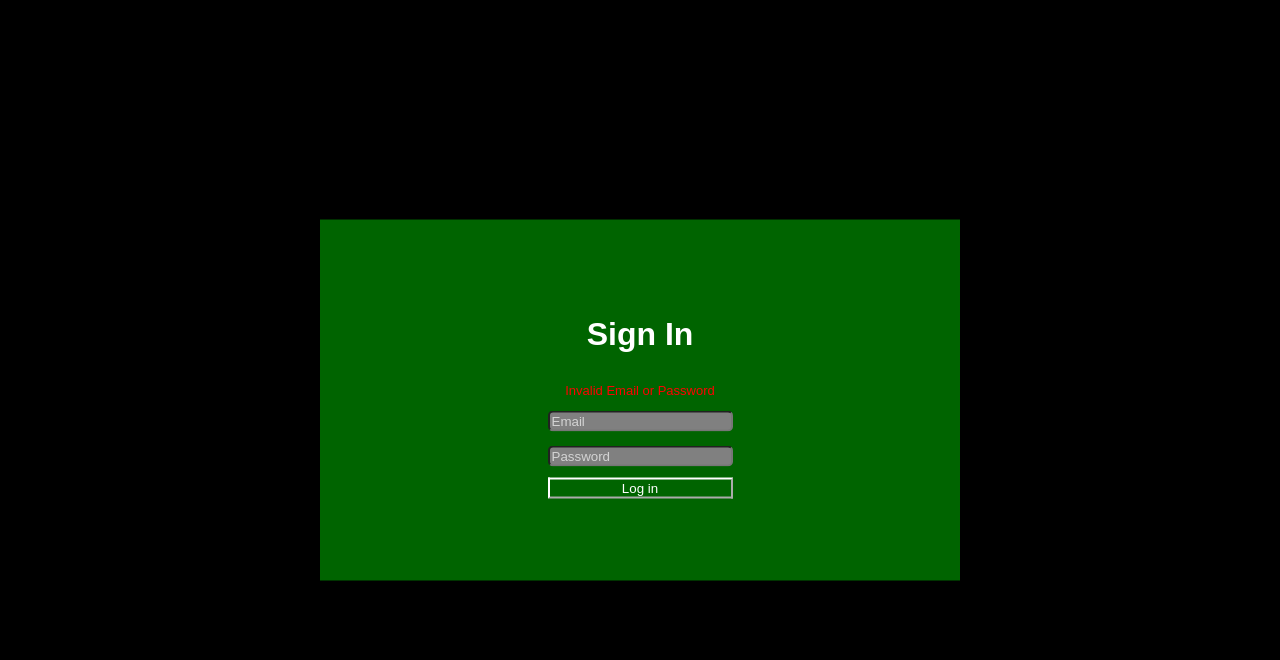
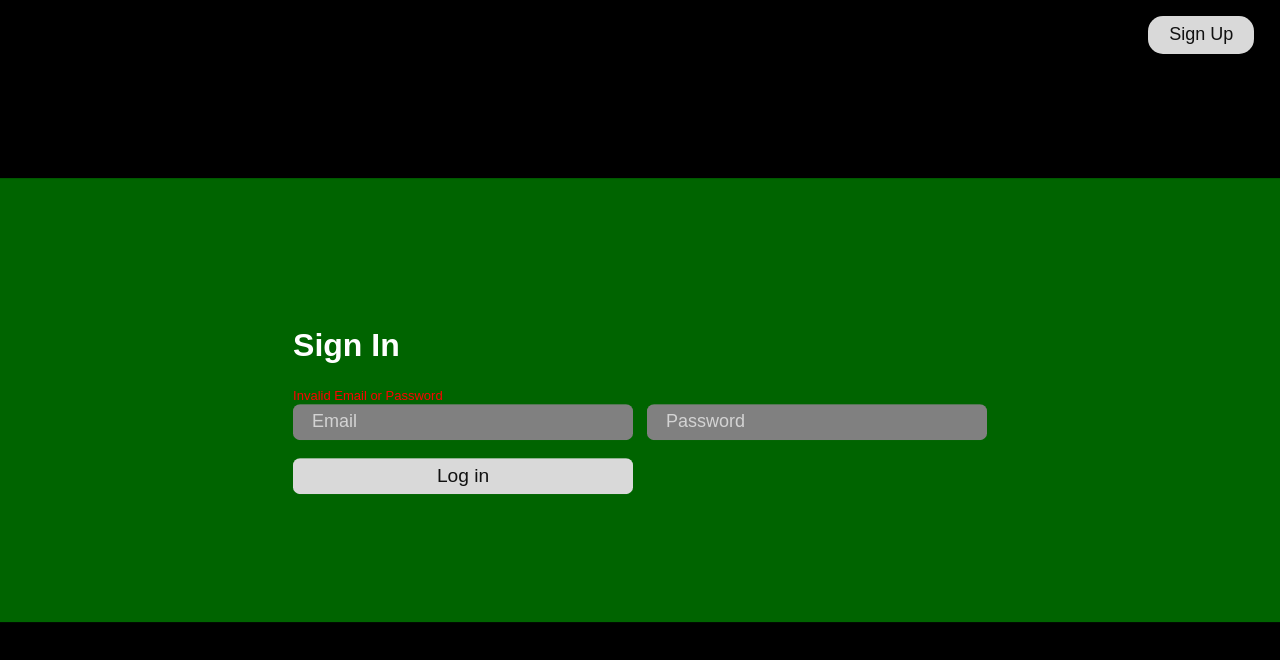
Before and after one commit to JackHuyn/SWE_4103_Gr3, a Next.js app in the folder Frontend/nextjs-dashboard/: page /auth/login in a window 1280 px wide. Shown: the top 660 px of the page. Built offline with nearby package versions, Linux system fonts and the light colour scheme.

Commit message:
Updated Layout Based on New Design

```diff
--- a/Frontend/nextjs-dashboard/app/ui/login-form.tsx
+++ b/Frontend/nextjs-dashboard/app/ui/login-form.tsx
@@ -9,9 +9,8 @@ import { ArrowRightIcon } from '@heroicons/react/20/solid';
 import { Button } from './button';
 
 
-function loginEmailUser(email, password)
-{
-  fetch("http://localhost:3001/auth/login-with-email-and-password?email="+email+"&password="+password,
+function loginEmailUser(email, password) {
+  fetch("http://localhost:3001/auth/login-with-email-and-password?email=" + email + "&password=" + password,
     {
       method: 'GET',
     }
@@ -41,8 +40,8 @@ function loginEmailUser(email, password)
     let r = JSON.parse(resp.text)
     const expires = new Date(Date.now() + 60 * 60 * 1000)
     console.log('Expiry date: ', expires.toDateString())
-      document.cookie = "localId="+r['localId']+"; expires="+expires.toDateString()+"; path=/"
-      document.cookie = "idToken="+r['idToken']+"; expires="+expires.toDateString()+"; path=/"
+    document.cookie = "localId=" + r['localId'] + "; expires=" + expires.toDateString() + "; path=/"
+    document.cookie = "idToken=" + r['idToken'] + "; expires=" + expires.toDateString() + "; path=/"
     console.log("Cookies: ", document.cookie)
     window.location.href = "/"
   })
@@ -55,41 +54,37 @@ export default function LoginForm() {
     const email = formData.get('email')
     const password = formData.get('password')
     console.log("SIGN UP BUTTON PRESSED: " + password)
-    if(password) // REPLACE PASSWORD LENGTH WITH PASSWORD CRITERIA CHECK
+    if (password) // REPLACE PASSWORD LENGTH WITH PASSWORD CRITERIA CHECK
     {
       console.log("LOGIN USER")
       loginEmailUser(email, password)
     }
   }
 
+  async function redirectToSignUp() {
+    window.location.href = "/auth/signup"
+  }
+
   return (
+    <div>
+      <button id="auth_redirect_button" onClick={redirectToSignUp}>Sign Up</button>
       <div className="login_form">
         <form onSubmit={handleSubmit}>
           <div>
-          <h1>
-            Sign In
-          </h1>
-          <div>
-            <div>
+              <h1>Sign In</h1>
             <span>Invalid Email or Password</span>
-            </div>
-            <div>
-              <div className="relative">
+            <div className="login_row">
+              <div className="login_row_item left">
                 <input
-                  className="peer block w-full rounded-md border border-gray-200 py-[9px] pl-10 text-sm outline-2 placeholder:text-gray-500"
                   id="email"
                   type="email"
                   name="email"
                   placeholder="Email"
                   required
                 />
-                {/* <AtSymbolIcon className="pointer-events-none absolute left-3 top-1/2 h-[18px] w-[18px] -translate-y-1/2 text-gray-500 peer-focus:text-gray-900" /> */}
               </div>
-            </div>
-            <div className="mt-4">
-              <div className="relative">
+              <div className="login_row_item right">
                 <input
-                  className="peer block w-full rounded-md border border-gray-200 py-[9px] pl-10 text-sm outline-2 placeholder:text-gray-500"
                   id="password"
                   type="password"
                   name="password"
@@ -97,18 +92,12 @@ export default function LoginForm() {
                   required
                   minLength={6}
                 />
-                {/* <KeyIcon className="pointer-events-none absolute left-3 top-1/2 h-[18px] w-[18px] -translate-y-1/2 text-gray-500 peer-focus:text-gray-900" /> */}
               </div>
             </div>
-          </div>
-          <Button className="mt-4 w-full" type="submit">
-            Log in
-          </Button>
-          <div className="flex h-8 items-end space-x-1">
-            {/* Add form errors here */}
-          </div>
+            <Button type="submit">Log in</Button>
           </div>
         </form>
       </div>
+    </div>
   );
 }
--- a/Frontend/nextjs-dashboard/app/ui/stylesheets/colors.css
+++ b/Frontend/nextjs-dashboard/app/ui/stylesheets/colors.css
@@ -1,9 +1,11 @@
 :root{
     --regularFont: century-gothic, sans-serif;
 
-    --fontColor: white;
+    --fontColorLight: white;
+    --fontColorDark: #111;
     --fontErrorColor: red;
 
+    --lightBackground1: #d9d9d9;
     --pageBackground: black;
     --formBackground: darkgreen;
 }
--- a/Frontend/nextjs-dashboard/app/ui/stylesheets/login.css
+++ b/Frontend/nextjs-dashboard/app/ui/stylesheets/login.css
@@ -7,9 +7,9 @@ body {
 
 .login_form{
     background-color: var(--formBackground);
-    color: var(--fontColor);
+    color: var(--fontColorLight);
     margin: auto;
-    width: 50%;
+    width: 100%;
     position: absolute;
     top: 50%;
     left: 50%;
@@ -22,15 +22,42 @@ body {
     padding: 10%;
 }
 
-.login_form form div {
-    text-align: center;
-    padding: 2% 0;
+.login_row {
+    display: inline-block;
+    margin-bottom: 2%;
+    width: 100%;
+}
+
+.login_row_item {
+    display: flex;
+}
+
+.left {
+    float: left;
+    width: 49%;
+}
+
+.right {
+    float: right;
+    width: 49%;
 }
 
 .login_form form input {
-    border-radius: 5px;
+    border-radius: 7px;
+    border-color: transparent;
     background-color: gray;
     color: white;
+    width: 100%;
+    height: 30px;
+    padding-left: 5%;
+    font-size: large;
+}
+
+.login_form form input[type=password]:not(:placeholder-shown){
+    font-family: caption;
+    letter-spacing: 0.1em;
+    font-size: x-large;
+    font-weight: 800;
 }
 
 .login_form form input::placeholder {
@@ -43,8 +70,23 @@ body {
 }
 
 .login_form form button {
-    width: 100%;
-    border-color: var(--fontColor);
-    background-color: transparent;
-    color: var(--fontColor);
+    width: 49%;
+    border-color: transparent;
+    border-radius: 7px;
+    background-color: var(--lightBackground1);
+    color: var(--fontColorDark);
+    height: 36px;
+    font-size: larger;
 }
+
+#auth_redirect_button{
+    position: fixed;
+    top: 2%;
+    right: 2%;
+    padding: 0.5% 1.5%;
+    border-radius: 15px;
+    border-color: transparent;
+    background-color: var(--lightBackground1);
+    font-size: large;
+    color: var(--fontColorDark)
+}
```
Lines whose indentation alone changed are shown as unchanged.
